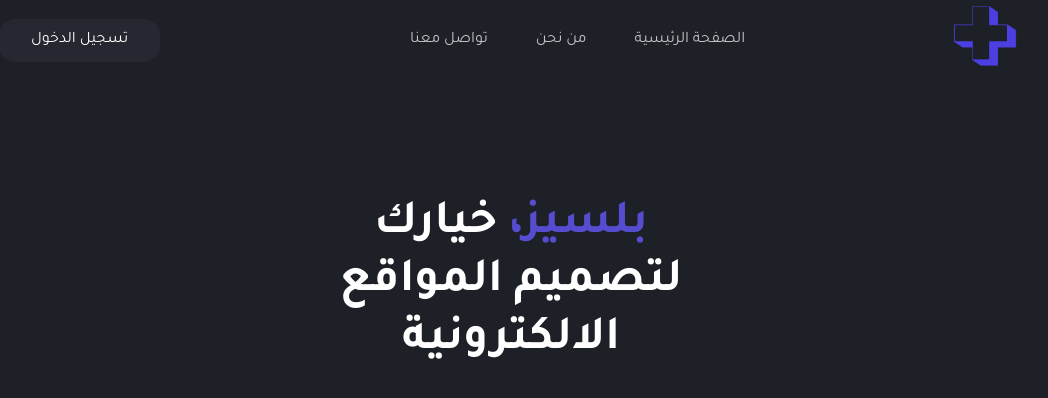
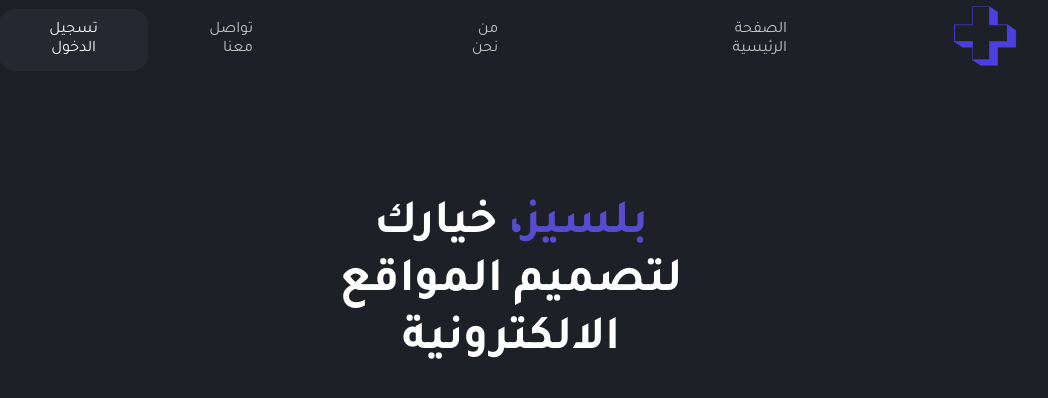
Before and after one commit to ghydq/pluses.gq, a PHP site: page / in a window 1280 px wide. Shown: the top 398 px of the page, without its empty margins (129-1177 px from the left). Run offline with PHP 8.4, Linux system fonts and the light colour scheme; some libraries are stand-ins or nearby versions.

Commit message:
sssssssssssss

```diff
--- a/css/styles.css
+++ b/css/styles.css
@@ -61,6 +61,7 @@
 
 nav .nav-items .nav-item {
   padding-left: 3rem;
+  padding-right: 10rem;
 }
 
 .nav-item .nav-link {
```
